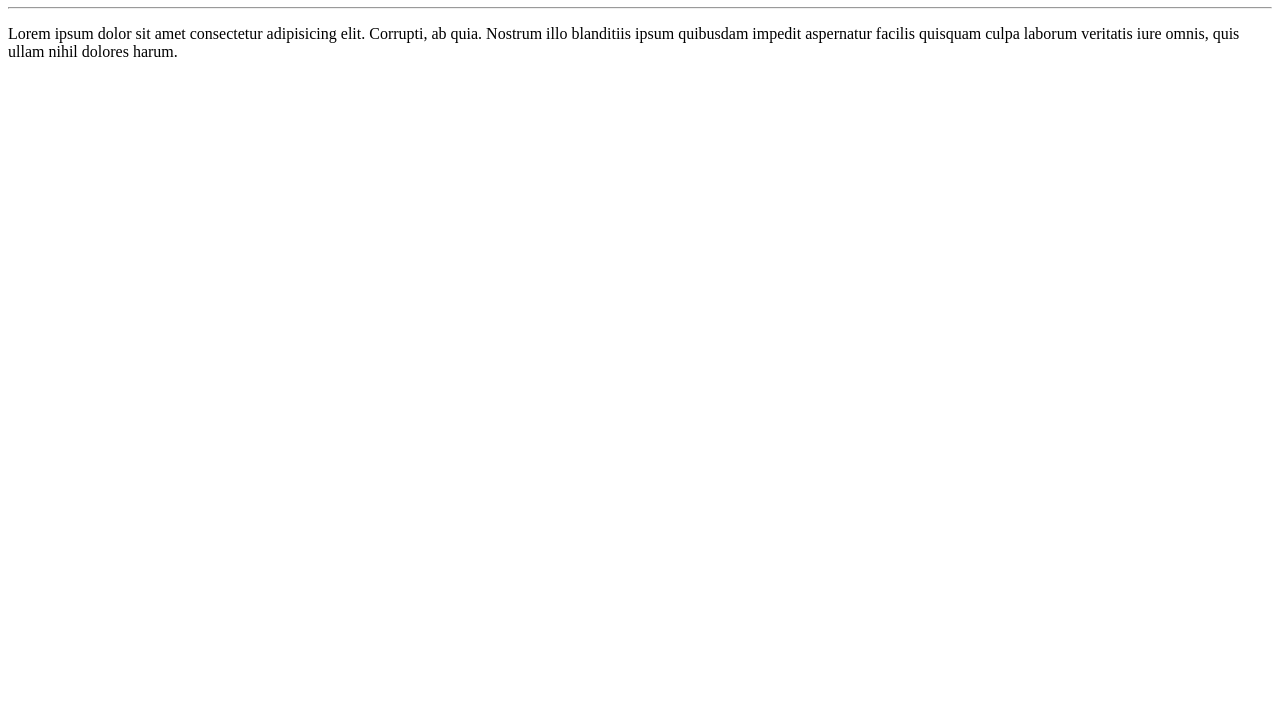
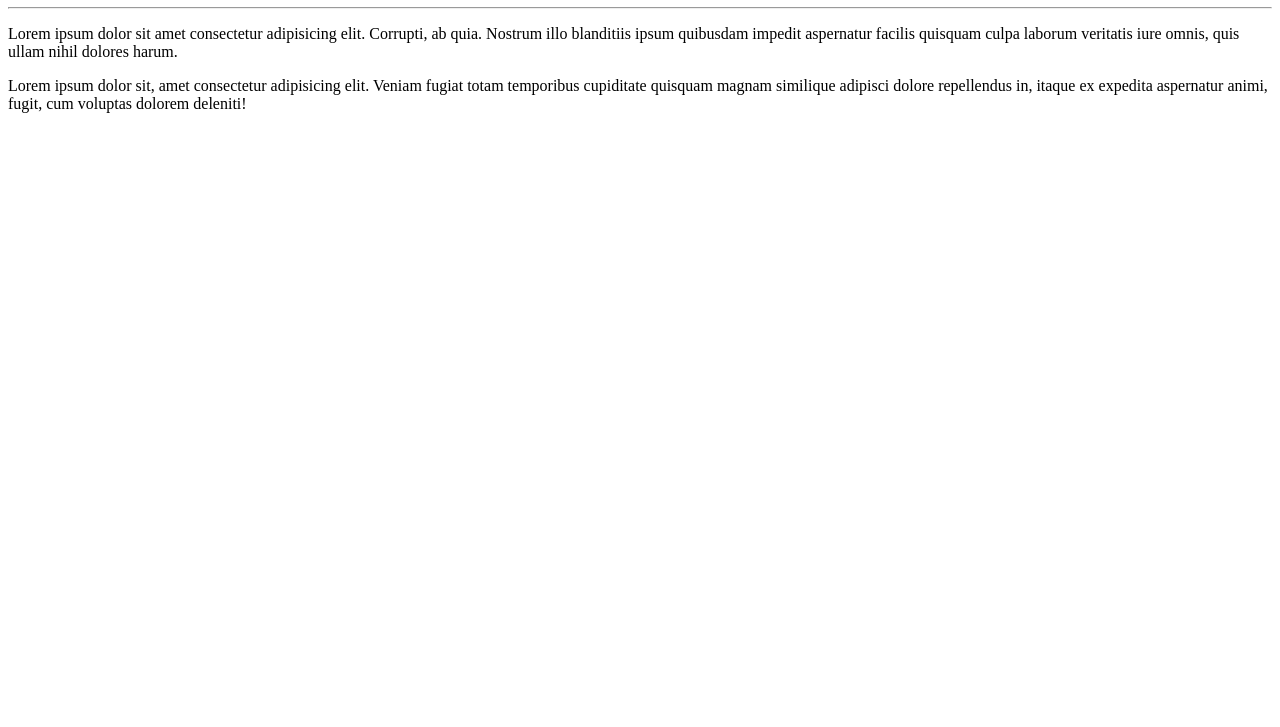
Before and after one commit to FernandoSilva1997/Ola-Mundo, a plain HTML site: page site-exemplo/index.html in a window 1280 px wide. Shown: the part 73-800 px from the top of the page. Drawn offline with Linux system fonts and the light colour scheme.

Commit message:
adicionei um parágrafo

```diff
--- a/site-exemplo/index.html
+++ b/site-exemplo/index.html
@@ -9,5 +9,6 @@
     <h1>Olá, Mundo!</h1>
     <hr>
     <p>Lorem ipsum dolor sit amet consectetur adipisicing elit. Corrupti, ab quia. Nostrum illo blanditiis ipsum quibusdam impedit aspernatur facilis quisquam culpa laborum veritatis iure omnis, quis ullam nihil dolores harum.</p>
+    <p>Lorem ipsum dolor sit, amet consectetur adipisicing elit. Veniam fugiat totam temporibus cupiditate quisquam magnam similique adipisci dolore repellendus in, itaque ex expedita aspernatur animi, fugit, cum voluptas dolorem deleniti!</p>
 </body>
 </html>
```
